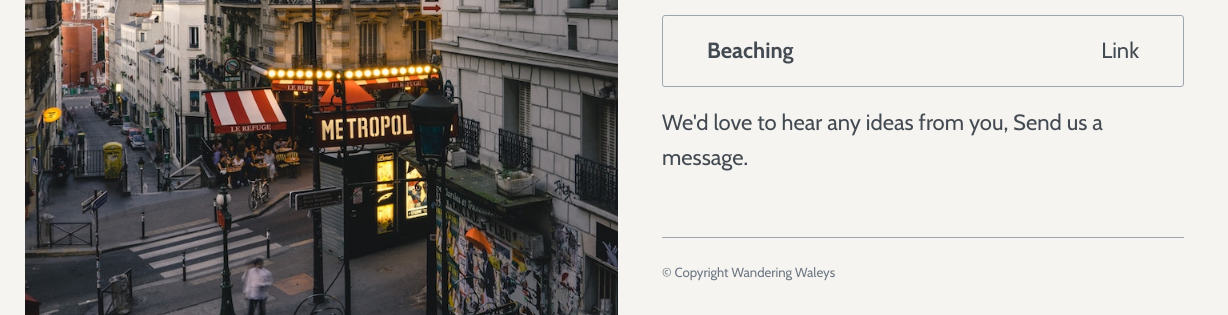
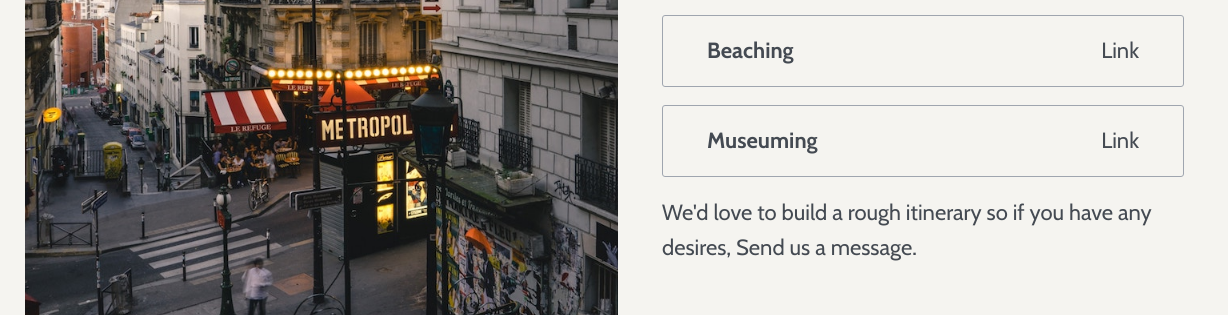
Before and after one commit to Chramberry/Chramberry.github.io, a plain HTML site: page contact.html in a window 1280 px wide. Shown: the part 387-702 px from the top of the page, 52-1280 px from the left. Drawn offline with nearby package versions, Linux system fonts and the light colour scheme.

Commit message:
Update contact.html

```diff
--- a/contact.html
+++ b/contact.html
@@ -114,9 +114,19 @@
                         </div>
                     </div>
                 </div>
+                 <!-- Four -->
+                 <div class="border--full rounded pt1 pb1 pr2 pl2 mb1">
+                    <div class="grid-row">
+                        <div class="grid-column span-half align--center-on-tiny">
+                            <p class="mb0 bold">Museuming</p>
+                        </div>
+                        <div class="grid-column span-half align--right align--center-on-tiny">
+                            <p class="mb0"> <a href="https://www.google.com/maps/search/museum+crete/@35.2874218,23.7585502,8z/data=!3m1!4b1" class="link link--text">Link</a></p>
+                        </div>
+                    </div>
+                </div>
 
-
-                <p>We'd love to hear any ideas from you, Send us a message.</p>
+                <p>We'd love to build a rough itinerary so if you have any desires, Send us a message.</p>
 
             </main>
                         <!-- Footer -->
```
